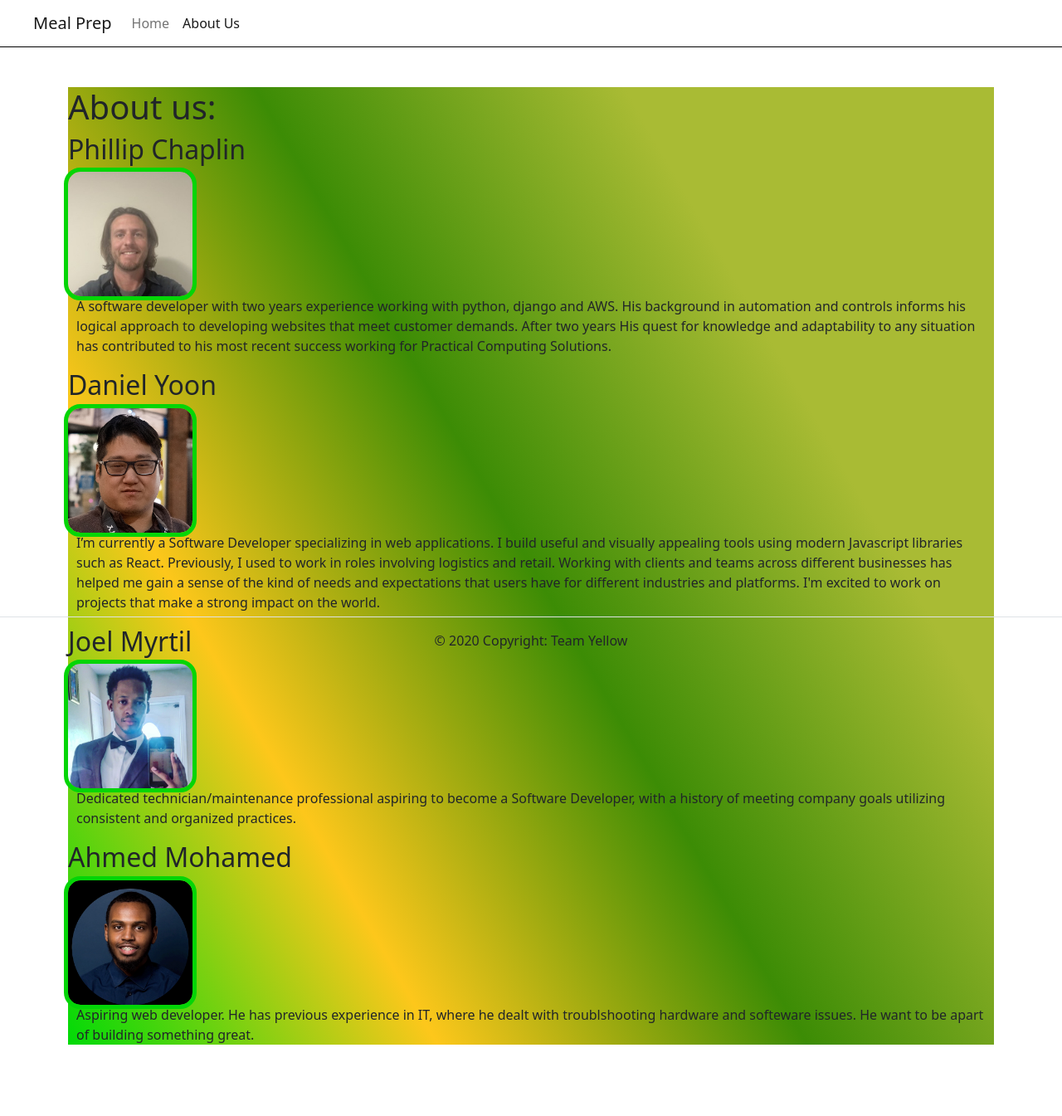
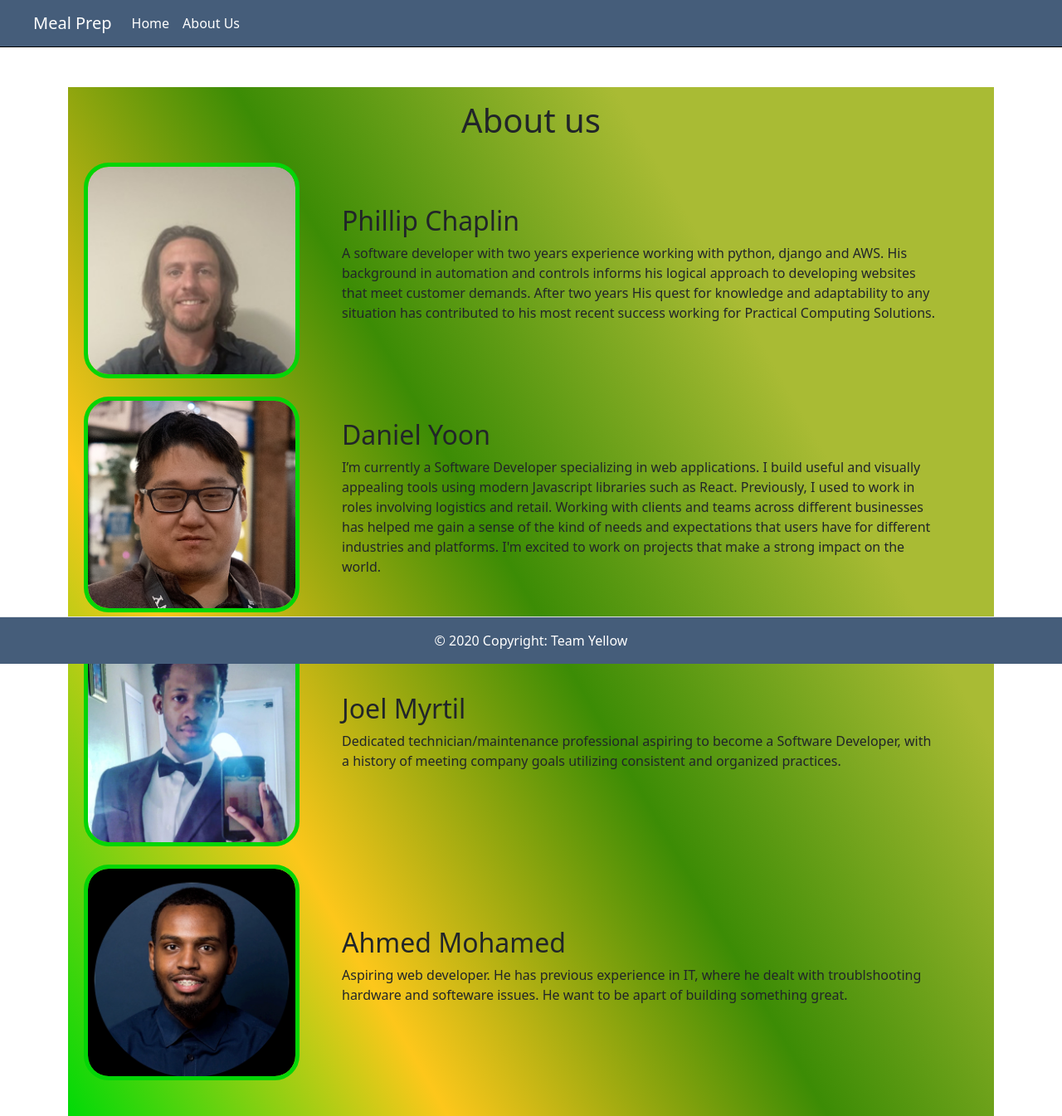
Before and after one commit to Spoonacular-team-yellow/meal-planner-client, a React (Create React App) app: page /about in a window 1280 px wide. Shown: the whole page at 83% size. Before the commit the page ends 1275 px from the top, so only its background shows below. Built offline with nearby package versions, Linux system fonts and the light colour scheme; no server answers.

Commit message:
added styling

```diff
--- a/src/About.css
+++ b/src/About.css
@@ -13,40 +13,44 @@
   }
 
 
-  @keyframes animate {
+  /* @keyframes animate {
     100% {
       transform: translate(-100%, 0);
     }
-  }
+  } */
 
-.div-content {
-  margin: 1rem;
+section {
+  margin: 2rem 0;
 }
 
 .about-content {
     background:linear-gradient(60deg,var(--dark-red),var(--dark-yellow),var(--dark-green),var(--dark-blue),var(--dark-blue));
-    /* outline:2px solid var(--black); */
+    padding: 1rem;
   }
 
 
 
+  /* .img-bio {
 
-  .bioSection h2 {
-    font-size:1.5em;
-    line-height: 1.1em;
-    grid-area: 1 / 1 / 2 / 2;
-    text-align:right;
-    padding-left: 100px;
-  }
+  } */
+
+  /* .bioSection h2 {
+    /* font-size:1.5em; */
+    /* line-height: 1.1em; */
+    /* grid-area: 1 / 1 / 2 / 2; */
+    /* text-align:right; */
+    /* padding-left: 100px; */
+  /* } */
 
   section img {
-    width:150px;
-    height:150px;
+    width:250px;
+    height:250px;
     object-fit:cover;
     /* border:2px solid brown; */
-    grid-area: 1 / 2 / 2 / 3;
+    /* grid-area: 1 / 2 / 2 / 3; */
     animation:border 10s infinite;
     border-radius:10%;
+    /* margin */
   }
 
   @keyframes border {
@@ -58,5 +62,5 @@
 
   p {
     grid-area: 1 / 3 / 2 / 7;
-    padding-left: 10px;
+    /* padding-left: 10px; */
   }
--- a/src/About.js
+++ b/src/About.js
@@ -11,28 +11,43 @@ class Profile extends Component {
       <Container>
 
         <div className="about-content">
-          <h1>About us:</h1>
+          <h1 className="d-flex justify-content-center">About us</h1>
           <section>
-            <h2 class="bioHeader">Phillip Chaplin</h2>
-              <img src='../img/Phillip.jpeg'/>
-              <p>A software developer with two years experience working with python, django and AWS.  His background in automation and controls informs his logical approach to developing websites that meet customer demands. After two years  His quest for knowledge and adaptability to any situation has contributed to his most recent success working for Practical Computing Solutions. </p>
-          </section>
-          <section>
-            <h2 className="bioHeader">Daniel Yoon</h2>
-            <img src='../img/DanieImg.jpeg'/>
-              <p>I’m currently a Software Developer specializing in web applications. I build useful and visually appealing tools using modern Javascript libraries such as React. Previously, I used to work in roles involving logistics and retail. Working with clients and teams across different businesses has helped me gain a sense of the kind of needs and expectations that users have for different industries and platforms. I'm excited to work on projects that make a strong impact on the world. </p>
+              <div className="d-flex align-items-center">
+                <img className="mx-2" src='../img/Phillip.jpeg'/>
+                <div className="d-flex flex-column px-5">
+                  <h2 className="bioHeader">Phillip Chaplin</h2>
+                  <p>A software developer with two years experience working with python, django and AWS.  His background in automation and controls informs his logical approach to developing websites that meet customer demands. After two years  His quest for knowledge and adaptability to any situation has contributed to his most recent success working for Practical Computing Solutions. </p>
+                </div>
+              </div>
           </section>
 
           <section>
-          <h2 className="bioHeader">Joel Myrtil</h2>
-          <img src='../img/Joelmg.jpeg'/>
-            <p>Dedicated technician/maintenance professional aspiring to become a Software Developer, with a history of meeting company goals utilizing consistent and organized practices.</p>
+              <div className="d-flex align-items-center">
+                <img className="mx-2" src='../img/DanieImg.jpeg'/>
+                <div className="d-flex flex-column px-5">
+                  <h2 className="bioHeader">Daniel Yoon</h2>
+                  <p>I’m currently a Software Developer specializing in web applications. I build useful and visually appealing tools using modern Javascript libraries such as React. Previously, I used to work in roles involving logistics and retail. Working with clients and teams across different businesses has helped me gain a sense of the kind of needs and expectations that users have for different industries and platforms. I'm excited to work on projects that make a strong impact on the world. </p>
+                </div>
+              </div>
           </section>
-
           <section>
-          <h2 className="bioHeader">Ahmed Mohamed</h2>
-          <img src='../img/ahmedImg.jpeg'/>
-            <p>Aspiring web developer. He has previous experience in IT, where he dealt with troublshooting hardware and softeware issues. He want to be apart of building something great. </p>
+              <div className="d-flex align-items-center">
+                <img className="mx-2" src='../img/Joelmg.jpeg'/>
+                <div className="d-flex flex-column px-5">
+                  <h2 className="bioHeader">Joel Myrtil</h2>
+                  <p>Dedicated technician/maintenance professional aspiring to become a Software Developer, with a history of meeting company goals utilizing consistent and organized practices.</p>
+                </div>
+              </div>
+          </section>
+          <section>
+              <div className="d-flex align-items-center">
+                <img className="mx-2" src='../img/ahmedImg.jpeg'/>
+                <div className="d-flex flex-column px-5">
+                  <h2 className="bioHeader">Ahmed Mohamed</h2>
+                  <p>Aspiring web developer. He has previous experience in IT, where he dealt with troublshooting hardware and softeware issues. He want to be apart of building something great. </p>
+                </div>
+              </div>
           </section>
         </div>
       </Container>
--- a/src/Footer.css
+++ b/src/Footer.css
@@ -1,3 +1,5 @@
 div.fixed-bottom {
     border-top: 1px solid black;
+    background-color: #455d7a;
+    color: white;
 }
--- a/src/Header.css
+++ b/src/Header.css
@@ -2,8 +2,16 @@ nav {
     /* background-color: #413dab; */
     border-bottom: 1px solid black;
     margin-bottom: 3rem;
+    background-color: #455d7a;
+    color: white !important;
 }
+
 
 .navbar-brand {
     margin-left: 2.5rem;
+    color: white !important;
 }
+.nav-link {
+    color: white !important;
+
+}
```
